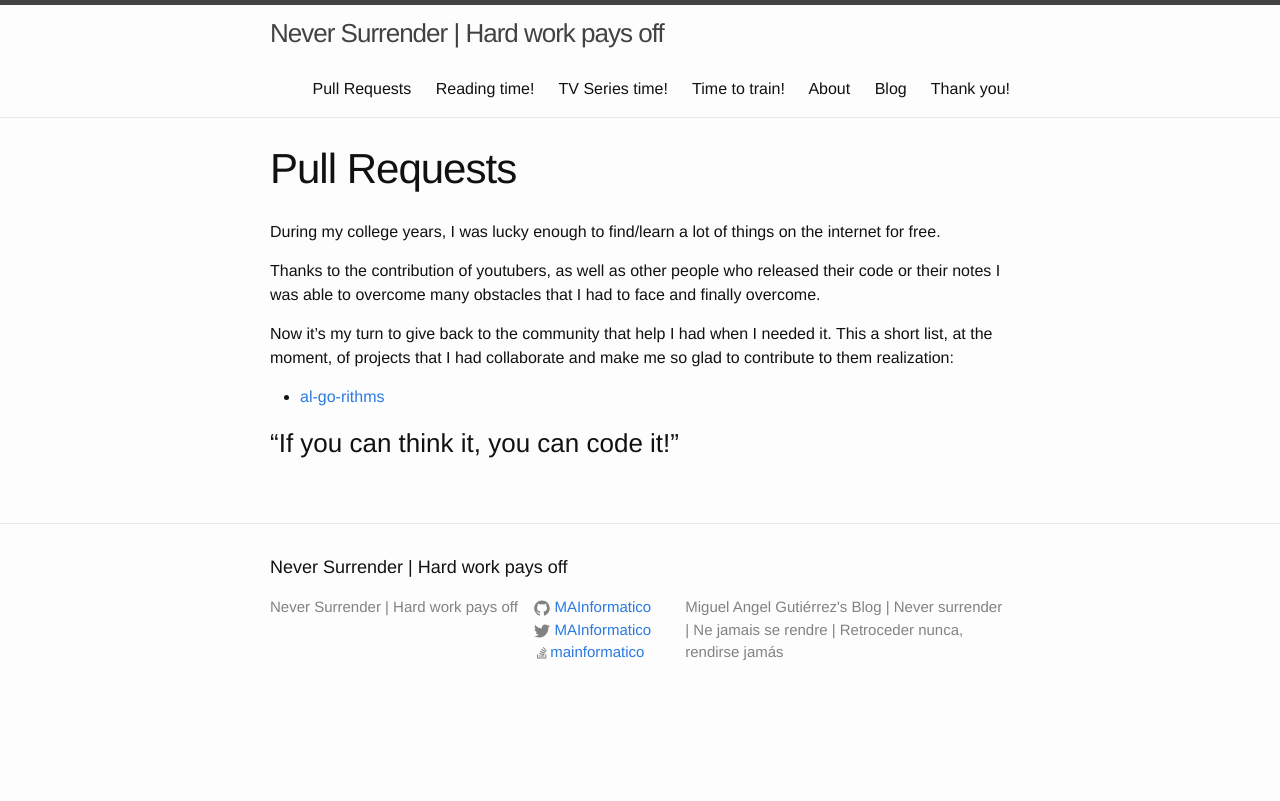
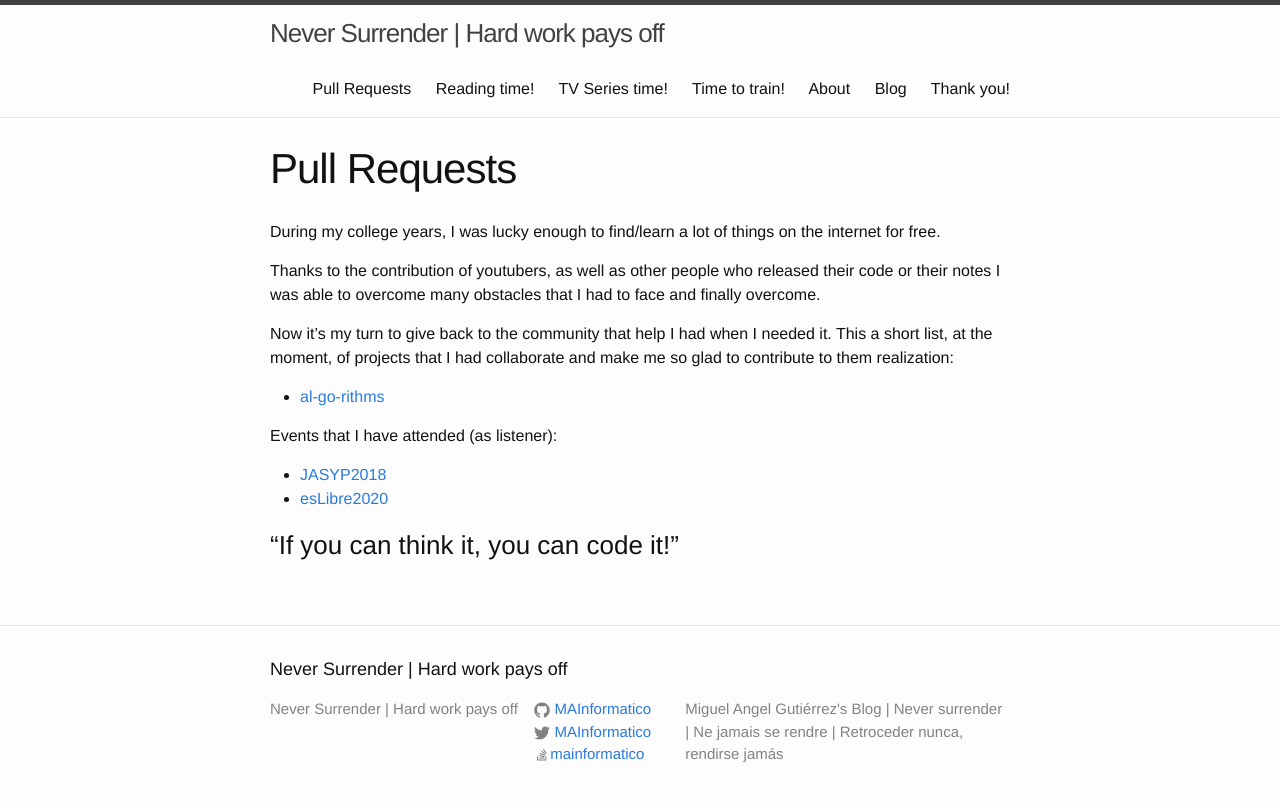
Before and after one commit to MAInformatico/MAInformatico.github.io, a Jekyll site: the page built from Free_Software.md, in a window 1280 px wide. Shown: the top 801 px of the page. Built offline with Jekyll 4.4.1, drawn with Linux system fonts in a browser that asks for light colours.

Commit message:
adding events

```diff
--- a/Free_Software.md
+++ b/Free_Software.md
@@ -13,4 +13,11 @@ Now it's my turn to give back to the community that help I had when I needed it.
 * [al-go-rithms](https://github.com/ZoranPandovski/al-go-rithms)
 
 
+Events that I have attended (as listener):
+
+* [JASYP2018](https://interferencias.tech/jasyp/18/)
+* [esLibre2020](https://eslib.re/2020/programa/)
+
+
+
 ### “If you can think it, you can code it!”
```
